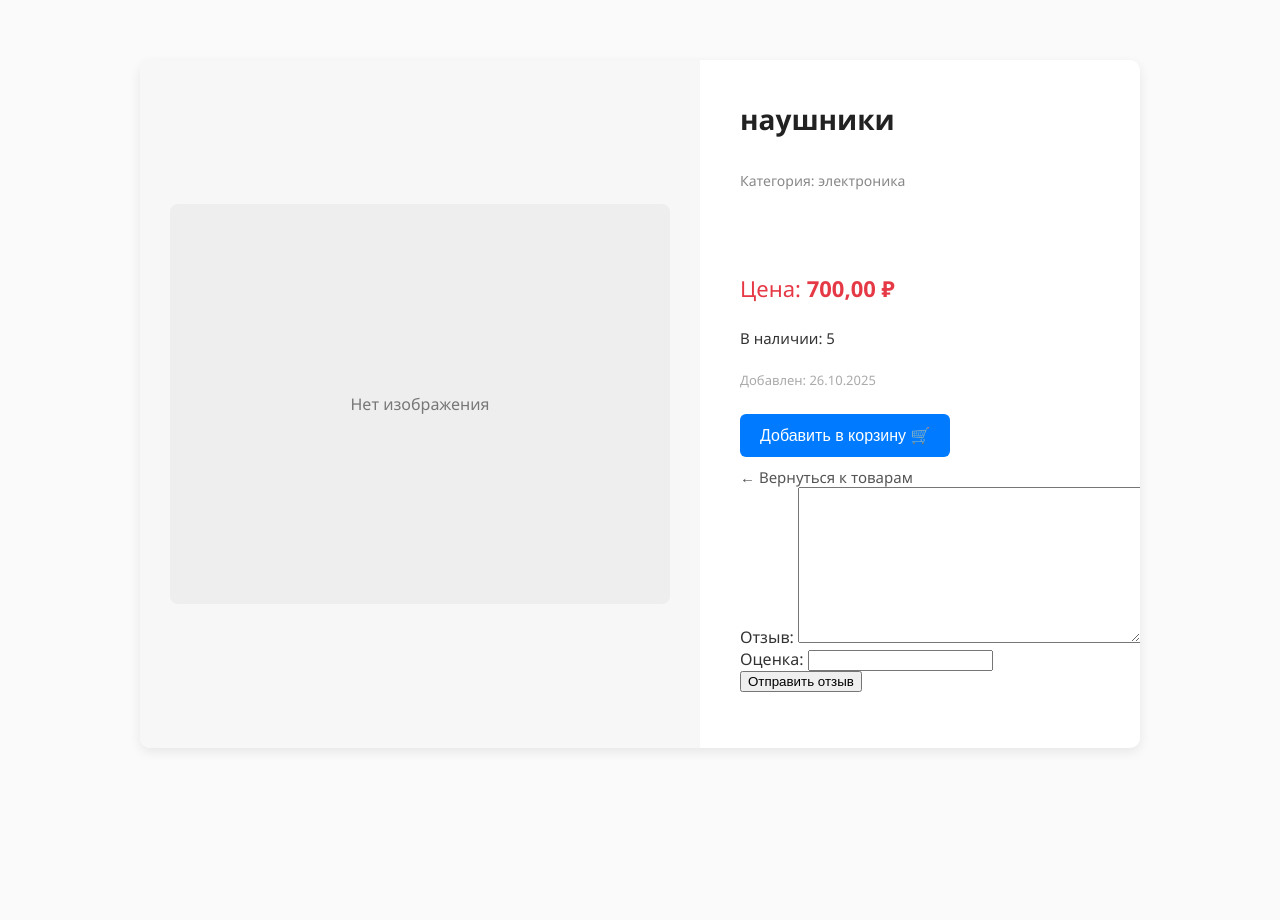
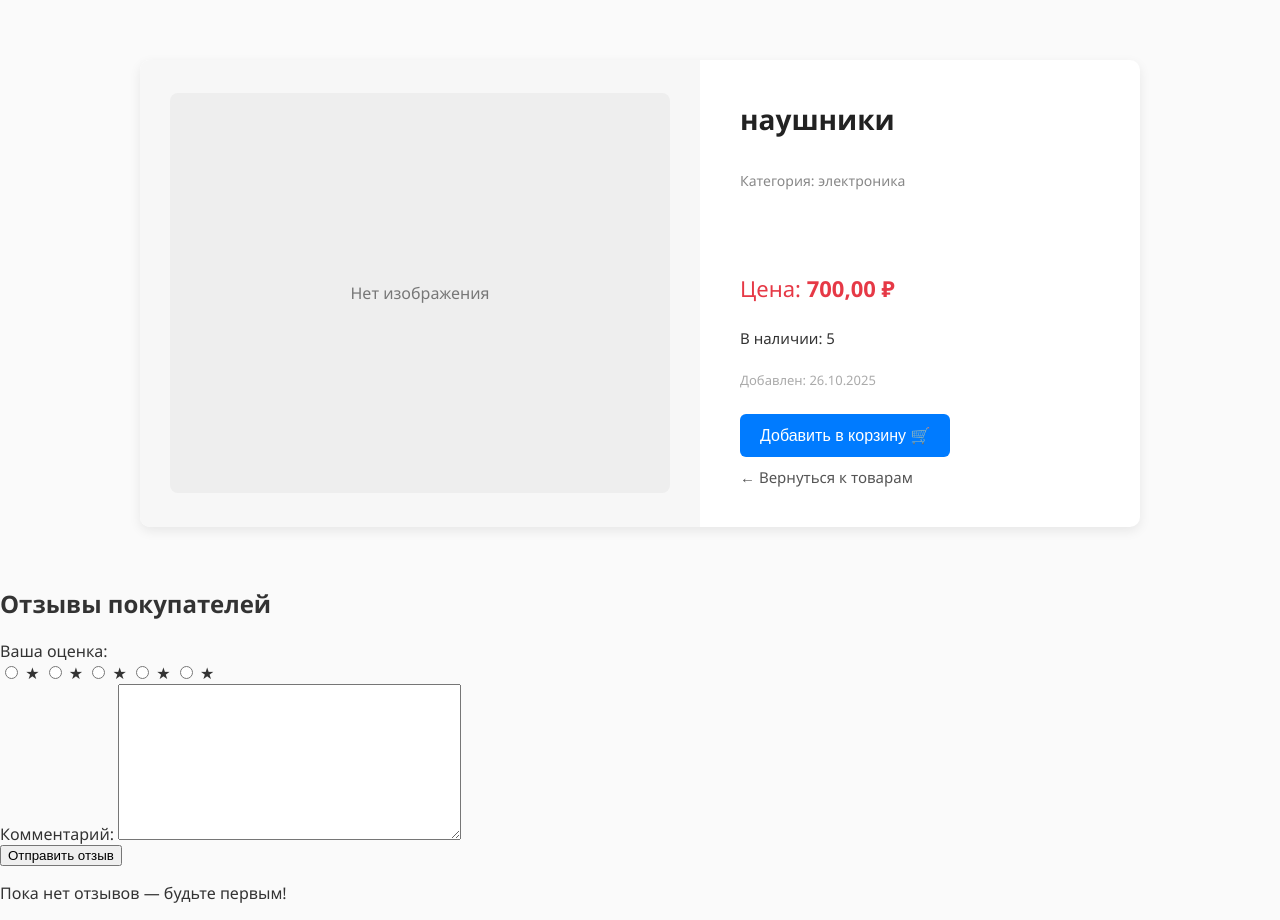
Before and after one commit to AlgoClassWork/ecommerce_project, a Django app: a page that uses shop/templates/product_detail.html in a window 1280 px wide. Before the commit the page ends 750 px from the top, so only its background shows below. Run offline with Django 5.2, Linux system fonts and the light colour scheme; data comes from the database, SQL or seed files in the repository.

Commit message:
Update product_detail.html

```diff
--- a/shop/templates/product_detail.html
+++ b/shop/templates/product_detail.html
@@ -17,27 +17,60 @@
 
         <p class="product-price">Цена: <strong>{{ product.price }} ₽</strong></p>
         <p class="product-stock">В наличии: {{ product.stock }}</p>
-
         <p class="product-date">Добавлен: {{ product.created_at|date:"d.m.Y" }}</p>
 
         <div class="product-actions">
             <button class="add-to-cart-btn">Добавить в корзину 🛒</button>
             <a href="{% url 'product_list' %}" class="back-link">← Вернуться к товарам</a>
         </div>
+    </div>
+</div>
 
-        <form method="post">
+<!-- Вынесем отзывы ниже, за пределы карточки -->
+<div class="reviews-container">
+    <div class="reviews-section">
+        <h2>Отзывы покупателей</h2>
+
+        <form method="post" class="review-form">
             {% csrf_token %}
-            {{ form }}
-            <button> Отправить отзыв </button>
+            <div class="form-group">
+                <label for="id_rating">Ваша оценка:</label>
+                <div class="stars">
+                    {% for i in "54321" %}
+                        <input type="radio" name="rating" id="star{{ i }}" value="{{ i }}">
+                        <label for="star{{ i }}">★</label>
+                    {% endfor %}
+                </div>
+            </div>
+
+            <div class="form-group">
+                <label for="id_text">Комментарий:</label>
+                {{ form.text }}
+            </div>
+
+            <button type="submit" class="review-btn">Отправить отзыв</button>
         </form>
 
-        {% for review in reviews %}
-            <p> {{ review.text }} </p>
-                {{ review.rating }}
-        {% endfor %}
-
+        <div class="reviews-list">
+            {% for review in reviews %}
+                <div class="review-card">
+                    <div class="review-header">
+                        <div class="review-rating">
+                            {% for i in "12345" %}
+                                {% if forloop.counter <= review.rating %}
+                                    <span class="star filled">★</span>
+                                {% else %}
+                                    <span class="star">★</span>
+                                {% endif %}
+                            {% endfor %}
+                        </div>
+                        <span class="review-date">{{ review.created_at|date:"d.m.Y" }}</span>
+                    </div>
+                    <p class="review-text">{{ review.text }}</p>
+                </div>
+            {% empty %}
+                <p class="no-reviews">Пока нет отзывов — будьте первым!</p>
+            {% endfor %}
+        </div>
     </div>
-
-
-
 </div>
```
